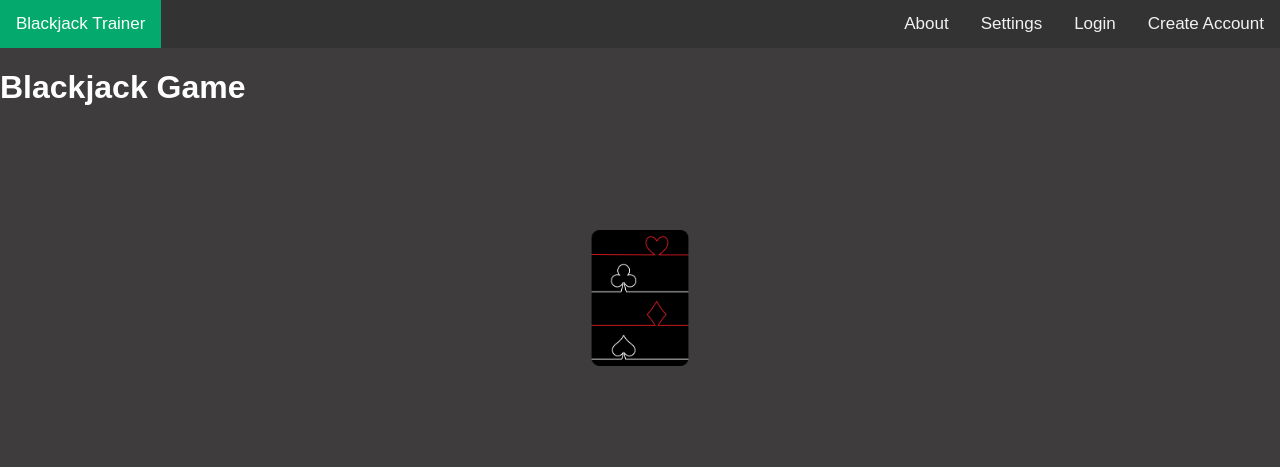
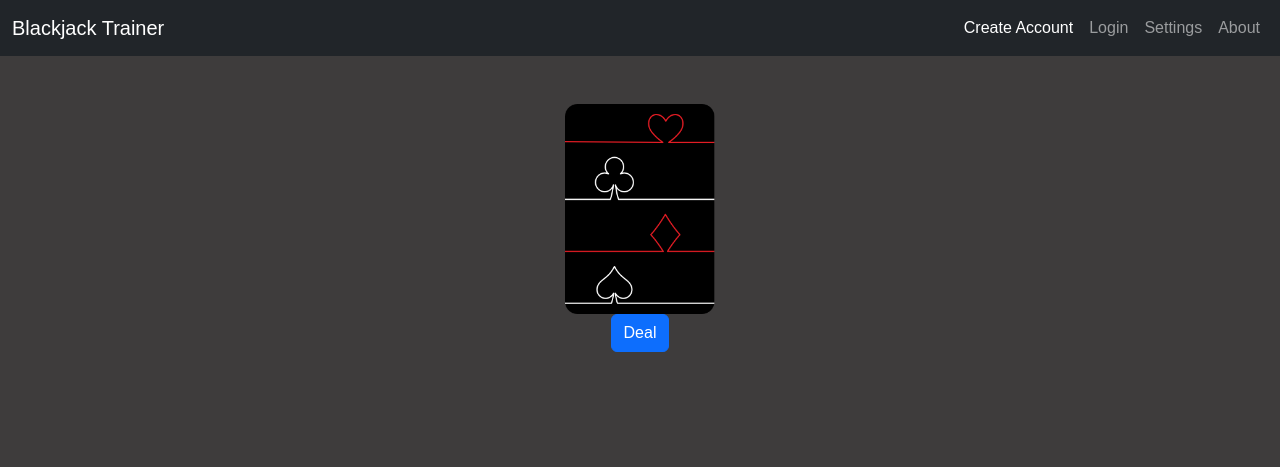
Before and after one commit to fcalve4/bj-trainer-app, a Flask app: page / in a window 1280 px wide. Shown: the top 467 px of the page. Run offline with Flask 3, Linux system fonts and the light colour scheme.

Commit message:
made some changes

```diff
--- a/templates/index.html
+++ b/templates/index.html
@@ -1,31 +1,59 @@
 <!DOCTYPE html>
 <html lang="en">
-
 
 <head>
   <meta charset="UTF-8">
   <meta name="viewport" content="width=device-width, initial-scale=1.0">
   <title>BlackjackApp</title>
+  <!-- Bootstrap CSS -->
+  <link href="https://cdn.jsdelivr.net/npm/bootstrap@5.3.0-alpha1/dist/css/bootstrap.min.css" rel="stylesheet">
+  <!-- Custom Styles -->
   <link rel="stylesheet" href="../static/styles.css">
 </head>
 
-<div class="top-navigation-bar">
-  <a class="active" href="#home">Blackjack Trainer</a>
-  <a class="#create-account">Create Account</a>
-  <a class="#login">Login</a>
-  <a href="#settings">Settings</a>
-  <a href="#about">About</a>
-</div>
+<body>
+  <!-- Navigation Bar -->
+  <nav class="navbar navbar-expand-lg navbar-dark bg-dark">
+    <div class="container-fluid">
+      <a class="navbar-brand" href="#home">Blackjack Trainer</a>
+      <button class="navbar-toggler" type="button" data-bs-toggle="collapse" data-bs-target="#navbarNav" aria-controls="navbarNav" aria-expanded="false" aria-label="Toggle navigation">
+        <span class="navbar-toggler-icon"></span>
+      </button>
+      <div class="collapse navbar-collapse" id="navbarNav">
+        <ul class="navbar-nav ms-auto">
+          <li class="nav-item">
+            <a class="nav-link active" href="#create-account">Create Account</a>
+          </li>
+          <li class="nav-item">
+            <a class="nav-link" href="#login">Login</a>
+          </li>
+          <li class="nav-item">
+            <a class="nav-link" href="#settings">Settings</a>
+          </li>
+          <li class="nav-item">
+            <a class="nav-link" href="#about">About</a>
+          </li>
+        </ul>
+      </div>
+    </div>
+  </nav>
 
-<body>
-  <div class="game-container">
-    <h1>Blackjack Game</h1>
-    <div class="cards">
+  <!-- Game Container -->
+  <div class="container text-center my-5">
+    <div class="d-flex justify-content-center align-items-center">
       {% if game_state == "initial" %}
-        <img src="{{ url_for('static', filename='images/back_dark.png') }}" alt="back_dark" class="card">
-    {% endif %}
+      <img src="{{ url_for('static', filename='images/back_dark.png') }}" alt="back_dark" class="img-fluid" style="max-width: 150px;">
+      {% endif %}
     </div>
+
+    <div class="d-flex justify-content-center align-items-center">
+      {% if game_state == "initial" %}
+      <button class="btn btn-primary" id="deal-button">Deal</button>
+      {% endif %}
   </div>
+
+  <!-- Bootstrap JS -->
+  <script src="https://cdn.jsdelivr.net/npm/bootstrap@5.3.0-alpha1/dist/js/bootstrap.bundle.min.js"></script>
 </body>
 
 </html>
```
